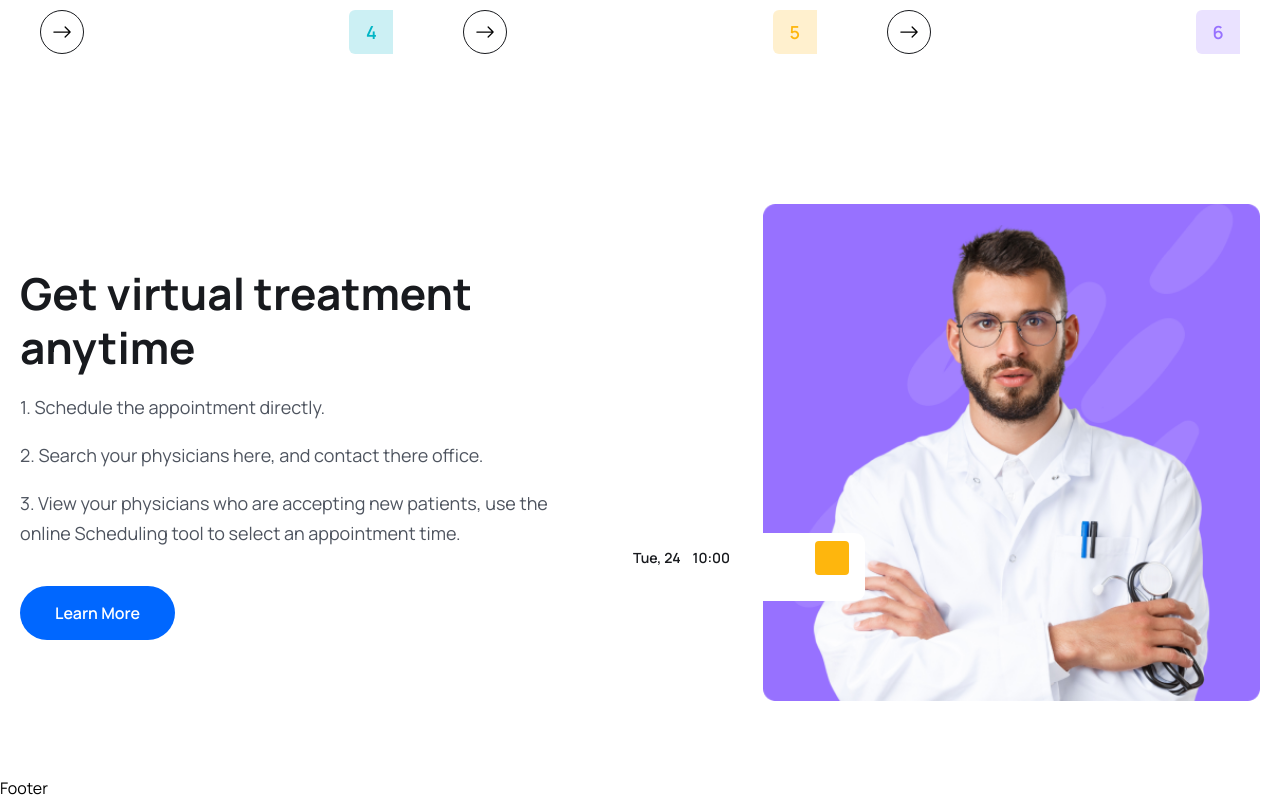
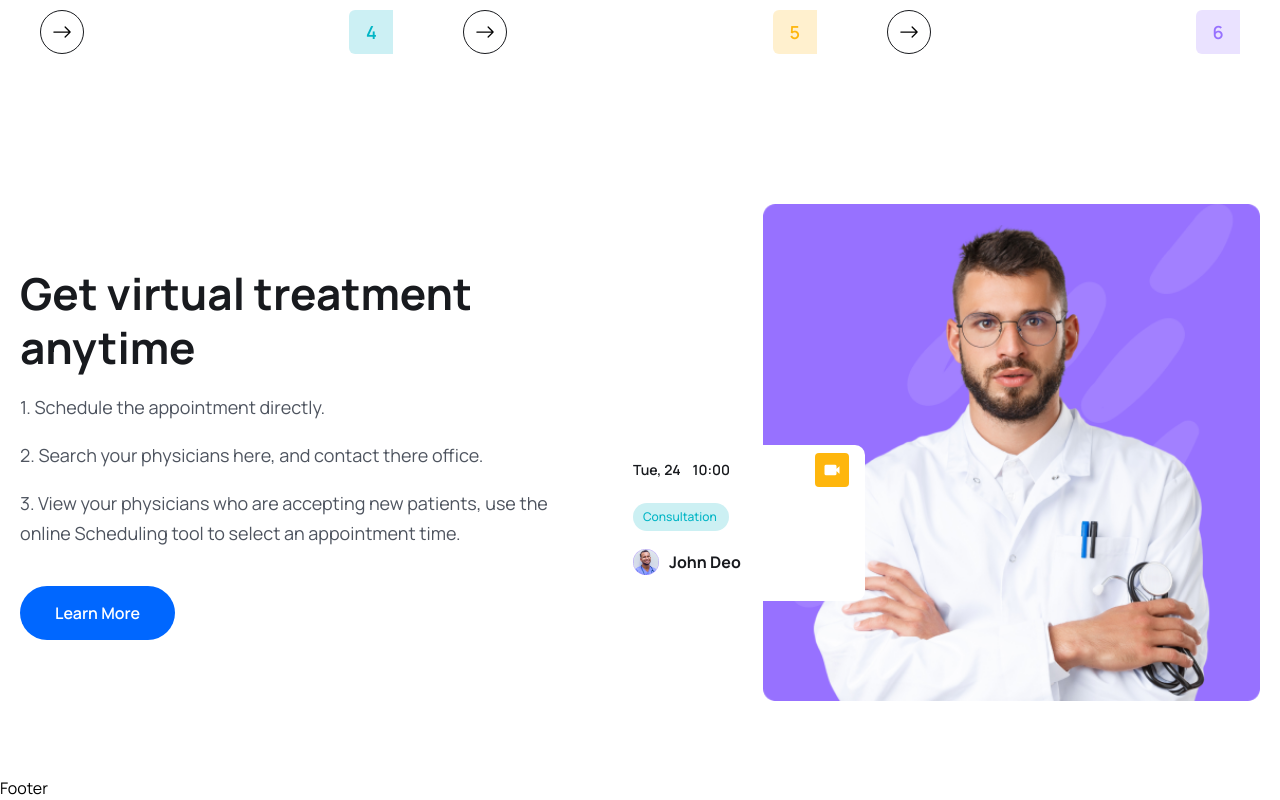
Before and after one commit to programmernizam/medicare, a React (Vite) app: page / in a window 1280 px wide. Shown: the part 2950-3750 px from the top of the page. Built offline with nearby package versions, Linux system fonts and the light colour scheme.

Commit message:
Feature section v1 completed

```diff
--- a/src/pages/Home/FeatureSection.jsx
+++ b/src/pages/Home/FeatureSection.jsx
@@ -1,5 +1,7 @@
 import { Link } from "react-router-dom";
+import avatarIcon from "../../assets/images/avatar-icon.png";
 import featureImg from "../../assets/images/feature-img.png";
+import videoIcon from "../../assets/images/video-icon.png";
 const FeatureSection = () => {
   return (
     <section>
@@ -40,8 +42,17 @@
                   </p>
                 </div>
                 <span className="w-5 h-5 lg:w-[34px] lg:h-[34px] flex items-center justify-center bg-yellowColor rounded py-1 px-[6px] lg:py-3 ;g:px-[9px]">
-                  <img src="" alt="" />
+                  <img src={videoIcon} alt="" />
                 </span>
+              </div>
+              <div className="w-[65px] lg:w-[96px] bg-[#CCF0F3] py-1 px-2 lg:py-[6px] lg:px-[10px] text-[8px] leading=[8px] lg:text-[12px] leading-4 text-irisBlueColor font-medium mt-2 lg:mt-4 rounded-full">
+                Consultation
+              </div>
+              <div className="flex items-center gap-6px lg:gap-[10px] mt-2 lg:mt-[18px]">
+                <img src={avatarIcon} alt="" />
+                <h4 className="text-[10px] leading-3 lg:text-[16px] lg:leading-[22px] font-bold text-headingColor">
+                  John Deo
+                </h4>
               </div>
             </div>
           </div>
```
